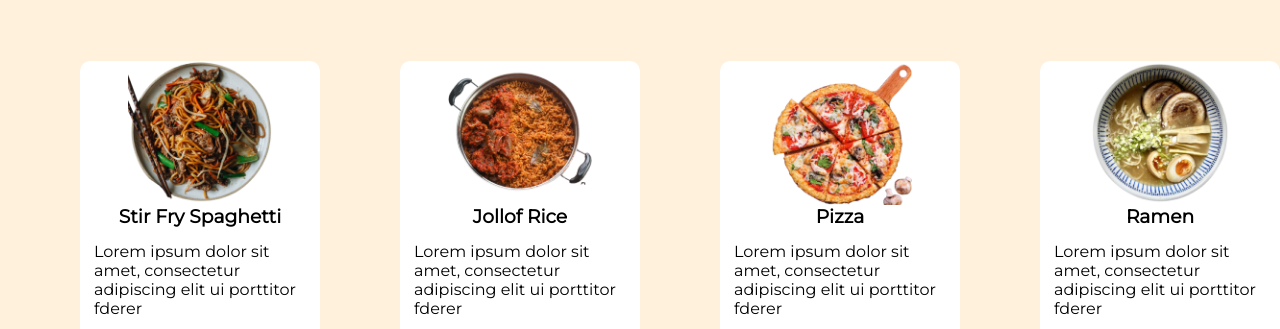
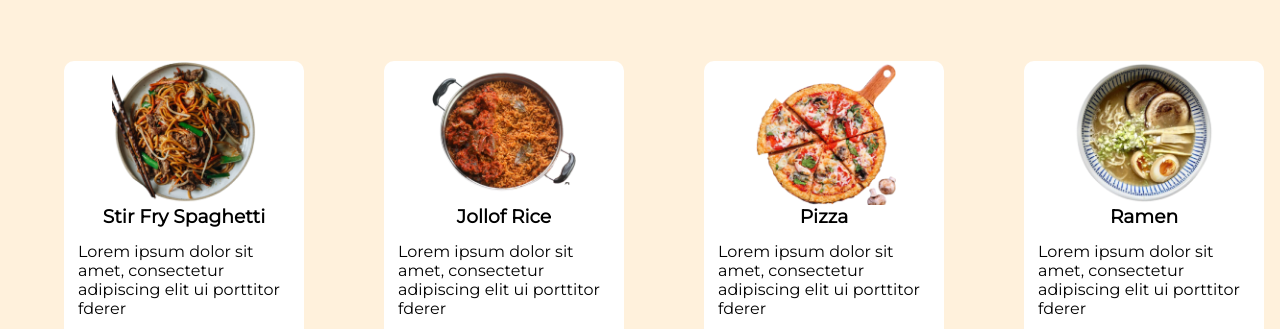
Before and after one commit to Therealmohh/Resturant, a plain HTML site: page index.html in a window 1280 px wide. Shown: the part 586-915 px from the top of the page. Drawn offline with nearby package versions, Linux system fonts and the light colour scheme.

Commit message:
Add files via upload

```diff
--- a/style.css
+++ b/style.css
@@ -199,7 +199,8 @@ Display: flex;
 /* justify-content: center; */
 /* justify-content: space-around; */
 gap: 5em ;
-margin-left: 5em;
+justify-content: center;
+margin-left: 3em;
 margin-top: 4em;
 
 
```
